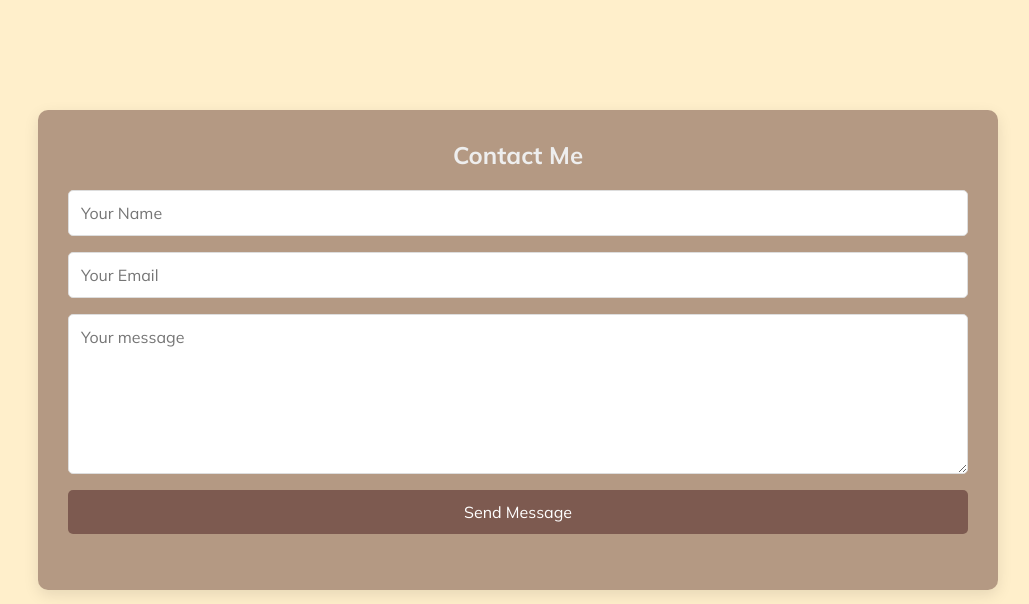
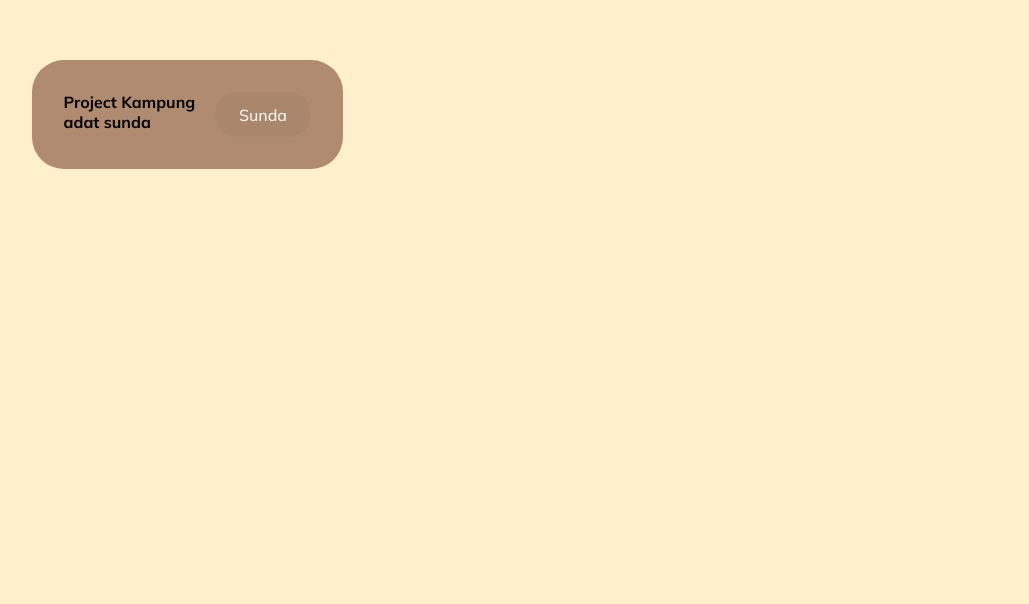
Before and after one commit to Susilo-design/Umum-webpersonal, a plain HTML site: page index.html in a window 1280 px wide. Shown: the part 2596-3200 px from the top of the page, without its empty margins (122-1151 px from the left). Drawn offline with nearby package versions, Linux system fonts and the light colour scheme.

Commit message:
Update Sunda

```diff
--- a/index.html
+++ b/index.html
@@ -182,6 +182,17 @@
         </div>
       </div>
     </section>
+    <section id="projects">
+    <div class="grid">
+      <div id="sunda">
+        <h4>Project Kampung adat sunda</h4>
+        <button><a href="/sunda.html">Sunda</a></button>
+      </div>
+
+    </div>
+
+
+    </section>
 
     <section id="contact">
       <div class="contact">
--- a/style.css
+++ b/style.css
@@ -251,6 +251,41 @@ li a:hover::before {
 .otodik img {
   width: 20rem;
   border-radius: 2rem;
+}
+
+
+/* Project */
+
+
+#sunda{
+  background-color: #b08b6f;
+  padding: 2rem;
+  border-radius: 2rem;
+  font-weight: 300;
+  display: flex;
+}
+
+#sunda button{
+  background-color: #b08b6f;
+  padding: 0.8rem 1.5rem;
+  border-radius: 3rem;
+  border: none;
+  font-weight: 500;
+  font-size: 1rem;
+  color: black;
+  cursor: pointer;
+  text-wrap: nowrap;
+  transition: 0.6 ease-in-out;
+  background-color: #aa866a;
+}
+
+#sunda button:hover{
+  transform: scale(1.03);
+  background-color: #7d5a4f;
+}
+
+#sunda button a{
+  color: whitesmoke;
 }
 
 /* Contact Section */
--- /dev/null
+++ b/sunda.css
@@ -0,0 +1,68 @@
+*{
+    margin: 0;
+    padding: 0;
+    box-sizing: border-box;
+    color: var(--text-100);
+    scroll-behavior: smooth;
+}
+
+
+:root{
+--primary-100:#4A90E2;
+--primary-200:#1d75c3;
+--primary-300:#003a80;
+--accent-100:#FF6F61;
+--accent-200:#8f0010;
+--text-100:#333333;
+--text-200:#5c5c5c;
+--bg-100:#F5F5F5;
+--bg-200:#ebebeb;
+--bg-300:#c2c2c2;
+}
+
+
+section{
+    min-height: 100vh;
+    padding: 8rem 12%;
+    width: 100%;
+    position: relative;
+}
+
+header{
+top: 1rem;
+position: fixed;
+margin-left: 18rem;
+display: flex;
+justify-content: space-between;
+padding: 0.8rem 3%;
+background-color: var(--primary-100);
+width: 60%;
+height: 6rem;
+border-radius: 30px;
+z-index: 2000;
+font-size:0.8rem;
+}
+
+header ul{
+    display: flex;
+    flex-direction: row;
+    justify-content: space-between;
+    width: 100%;
+    padding: 2rem 0rem;
+    gap: 2rem;
+    list-style-type: none;
+    text-decoration: none;
+
+}
+
+header a{
+    text-decoration: none;
+    color: black;
+    z-index: 10;
+}
+
+
+#logo{
+    display: inline;
+    width: 40%;
+}
```
Also changed, not shown: sunda.html (added, +55 -0 lines).
